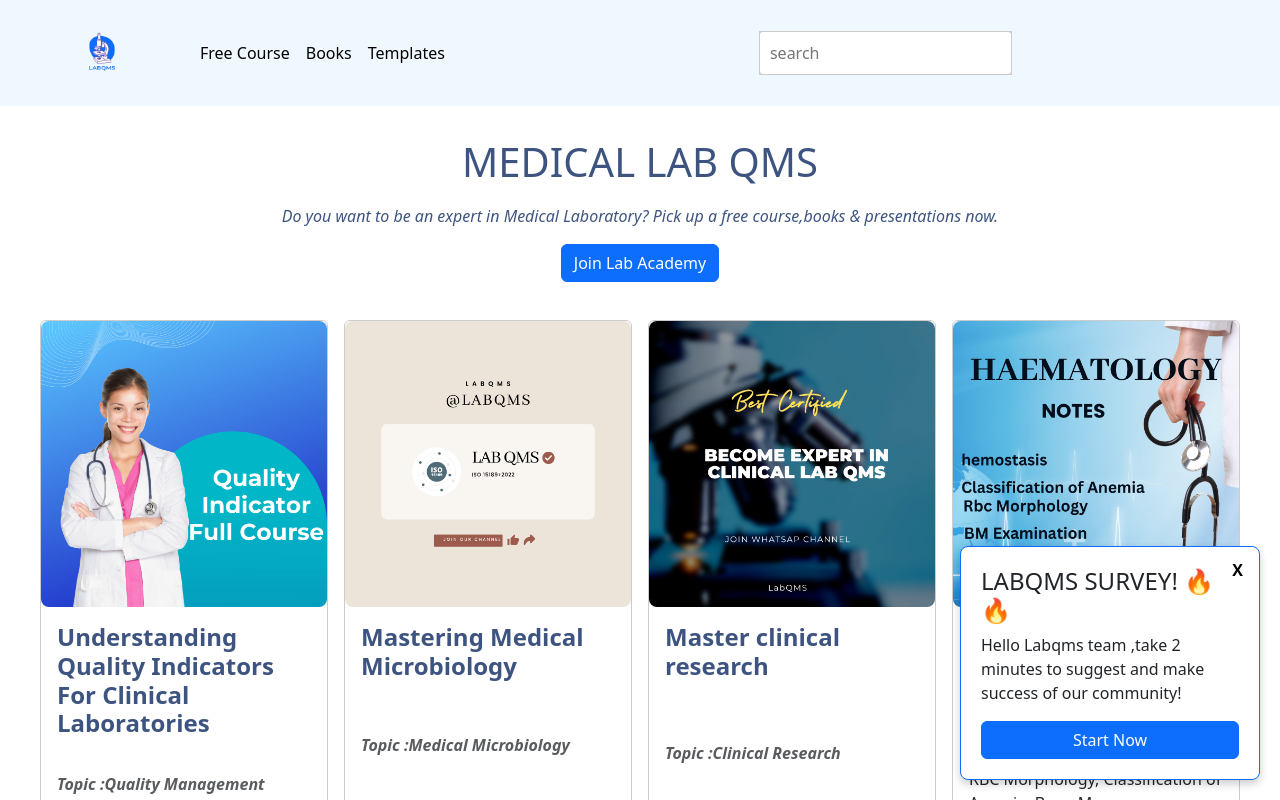
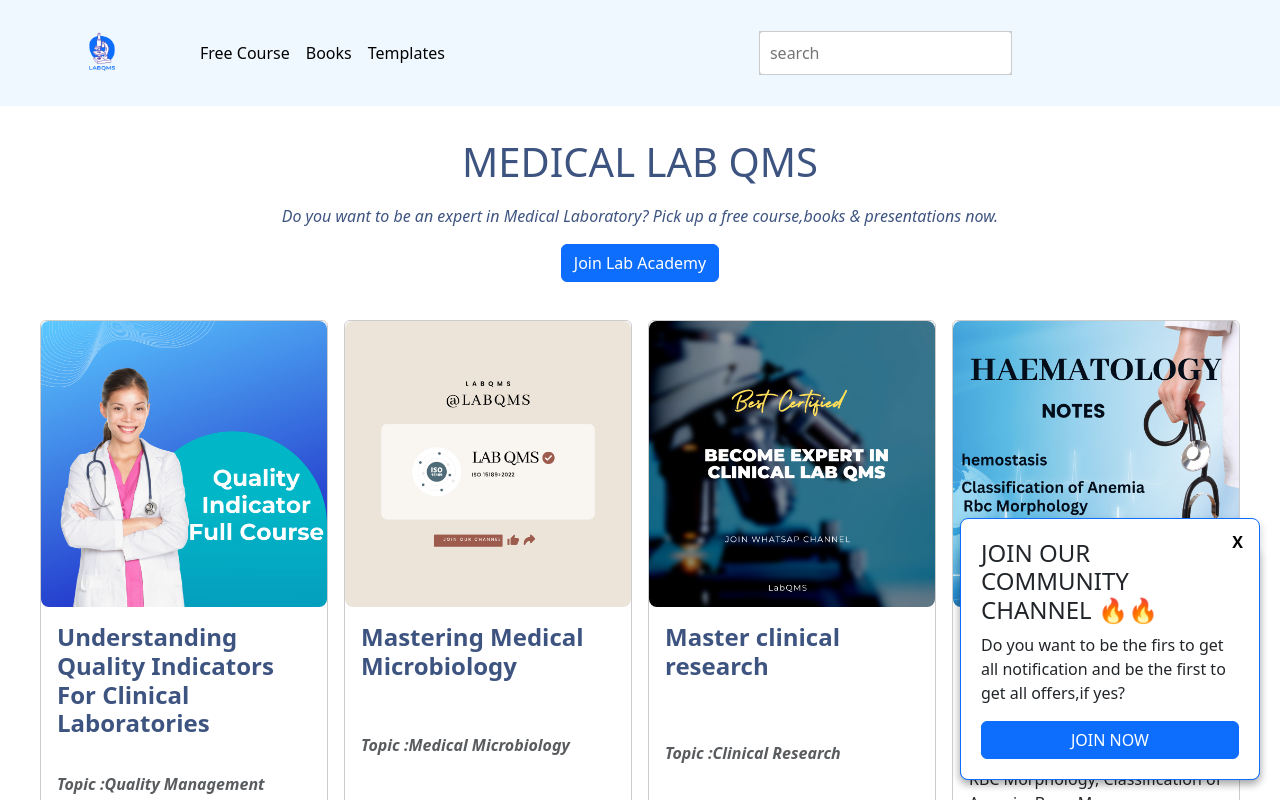
Before and after one commit to Jumly-m/labQMS, a React (Vite) app: page / in a window 1280 px wide. Shown: the top 800 px of the page. Built offline with nearby package versions, Linux system fonts and the light colour scheme.

Commit message:
updted popover

```diff
--- a/src/App.jsx
+++ b/src/App.jsx
@@ -5,6 +5,7 @@
 import data from './data';
 import { Button } from "reactstrap";
 import PopoverCard from "./components/Popover";
+import PopoverOne from "./components/Popover1";
 function App() {
   return (
     <>
@@ -34,6 +35,7 @@
               link={course.link}        // Link for the course
             />
           ))}
+          <PopoverOne />
         </div>
       </div>
       <Footer />
--- /dev/null
+++ b/src/components/Popover1.jsx
@@ -0,0 +1,64 @@
+import  { useState, useEffect } from 'react';
+import { Button } from 'reactstrap';
+
+const PopoverOne = () => {
+  const [showPopover, setShowPopover] = useState(false);
+
+  useEffect(() => {
+    // Show the popover when the user visits
+    setShowPopover(true);
+
+    // Hide the popover after 5 seconds
+    const timer = setTimeout(() => {
+      setShowPopover(false);
+    }, 500000);
+
+    // Cleanup the timer when the component unmounts
+    return () => clearTimeout(timer);
+  }, []);
+
+  // Function to close the popover manually
+  const closePopover = () => {
+    setShowPopover(false);
+  };
+
+  return (
+    <>
+      {showPopover && (
+        <div className='popovercard' style={popoverStyle}>
+          <button style={closeButtonStyle} onClick={closePopover}>X</button>
+          <h4>JOIN OUR COMMUNITY CHANNEL 🔥🔥</h4>
+          <p>Do you want to be the firs to get all notification and be the first to get all offers,if yes? </p>
+          <Button block="True" href='https://whatsapp.com/channel/0029VaPXm9O5K3zYHrwpaa3E' color='primary'>JOIN NOW</Button>
+        </div>
+      )}
+    </>
+  );
+};
+
+// Popover styling
+const popoverStyle = {
+  position: 'fixed',
+  bottom: '20px',
+  right: '20px',
+  backgroundColor: '#fff',
+  padding: '20px',
+  boxShadow: '0px 4px 8px rgba(0, 0, 0, 0.2)',
+  borderRadius: '8px',
+  zIndex: 1000,
+  width: '300px',
+};
+
+// Close button styling
+const closeButtonStyle = {
+  position: 'absolute',
+  top: '10px',
+  right: '10px',
+  backgroundColor: 'transparent',
+  border: 'none',
+  fontSize: '16px',
+  cursor: 'pointer',
+  fontWeight: 'bold',
+};
+
+export default PopoverOne;
```
